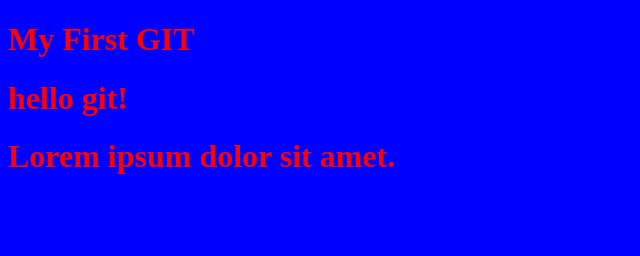
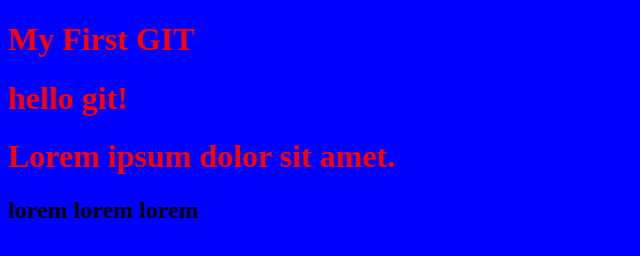
Before and after one commit to Aisha-Aliyu/My-first-GIT, a plain HTML site: page index.html in a window 1280 px wide. Shown: the whole page, without its empty margins (0-640 px from the left). Drawn offline with Linux system fonts and the light colour scheme.

Commit message:
Update index.html
added h2

```diff
--- a/index.html
+++ b/index.html
@@ -10,5 +10,6 @@
     <h1>My First GIT</h1>
     <h1>hello git!</h1>
     <h1>Lorem ipsum dolor sit amet.</h1>
+    <h2>lorem lorem lorem</h2>
 </body>
 </html>
```
